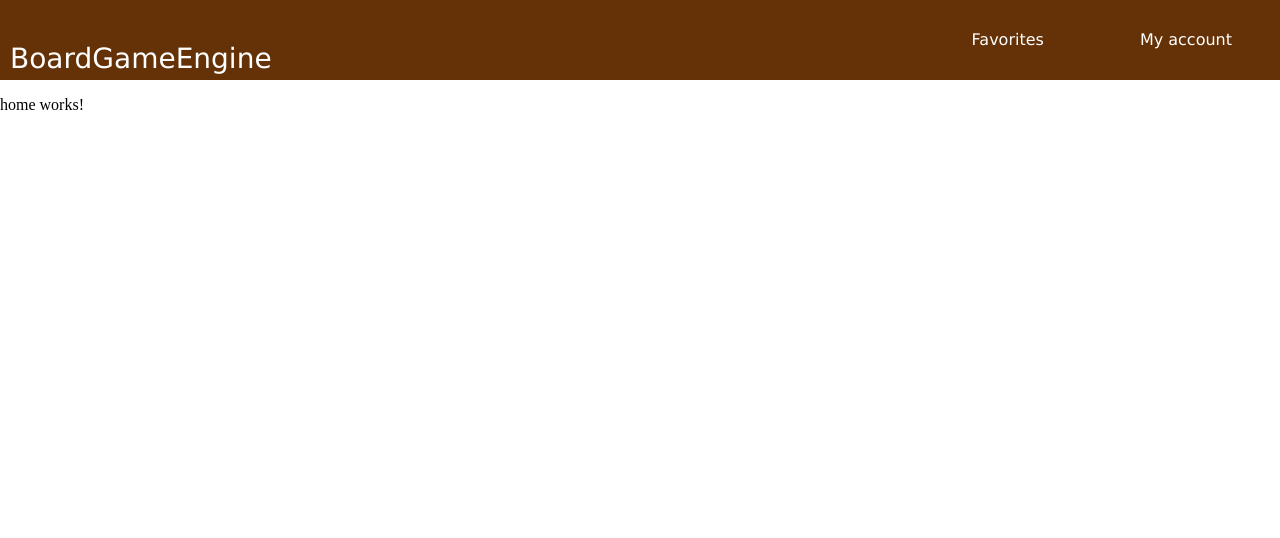
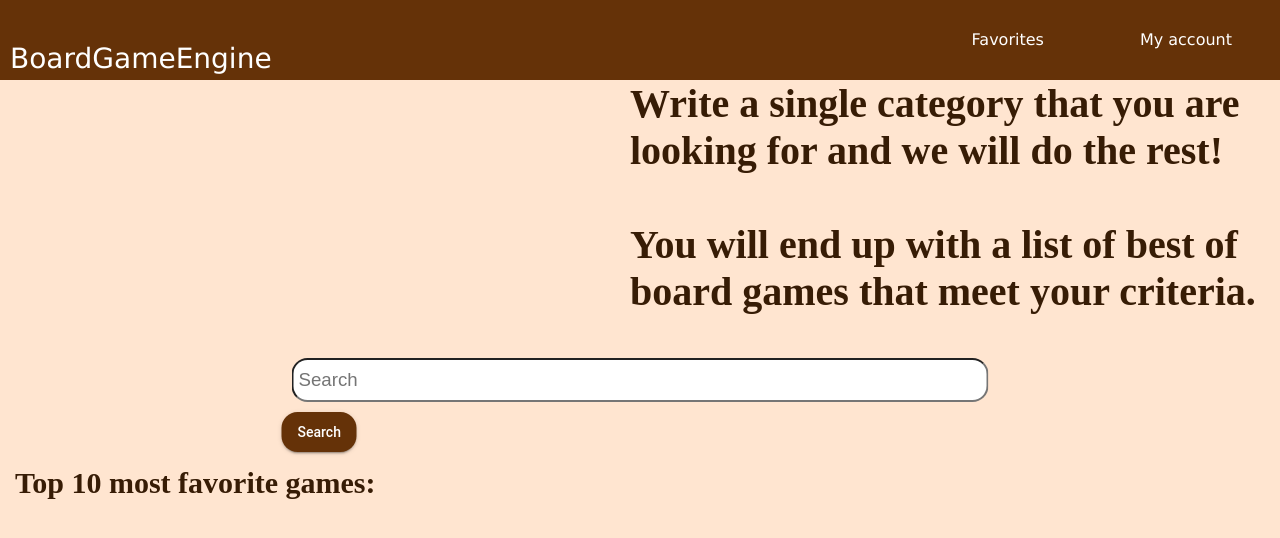
Before and after one commit to pvlv11/BoardGameEngine, an Angular app in the folder BoardGameFrontend/: page /home in a window 1280 px wide. Shown: the top 538 px of the page. Built offline with nearby package versions, Linux system fonts and the light colour scheme.

Commit message:
home page

```diff
--- a/BoardGameFrontend/src/app/app.module.ts
+++ b/BoardGameFrontend/src/app/app.module.ts
@@ -9,6 +9,7 @@ import { MyAccountComponent } from './my-account/my-account.component';
 import { HomeComponent } from './home/home.component';
 import { CommonModule } from '@angular/common';
 import { LayoutModule } from '@angular/cdk/layout';
+import { MaterialModule } from './material-module';
 
 @NgModule({
   declarations: [
@@ -23,7 +24,8 @@ import { LayoutModule } from '@angular/cdk/layout';
     HttpClientModule,
     RouterModule,
     CommonModule,
-    LayoutModule
+    LayoutModule,
+    MaterialModule
   ],
   providers: [],
   bootstrap: [AppComponent]
--- a/BoardGameFrontend/src/app/favorites/favorites.component.html
+++ b/BoardGameFrontend/src/app/favorites/favorites.component.html
@@ -1 +1 @@
-<p>favorites works!</p>
+<p>Favorites works</p>
--- a/BoardGameFrontend/src/app/home/home.component.html
+++ b/BoardGameFrontend/src/app/home/home.component.html
@@ -1 +1,17 @@
-<p>home works!</p>
+<body>
+    <div class = "description">
+        Write a single category that you are looking for and we will do the rest! <br><br>
+        You will end up with a list of best of board games that meet your criteria.
+    </div>
+
+
+    <div class="search">
+        <input placeholder="Search" size="60">
+        <button mat-raised-button>Search</button>
+    </div>
+
+    <div class="favorites">
+        Top 10 most favorite games:
+
+    </div>
+</body>
--- a/BoardGameFrontend/src/app/home/home.component.scss
+++ b/BoardGameFrontend/src/app/home/home.component.scss
@@ -0,0 +1,50 @@
+$background: #FFE5D0;
+$text-color: #371C05;
+
+body {
+    background-color: $background;
+}
+
+.description {
+    font-size: 40px;
+    color: $text-color;
+    width: 50%;
+    float: right;
+    margin-right: 10px;
+    text-justify: auto;
+    position: relative;
+    font-weight: bold;
+}
+
+
+.search {
+    position: absolute;
+    left: 50%;
+    top: 50%;
+    transform: translate(-50%, -50%);
+}
+
+button {
+    background-color: #653208;
+    color: white;
+    border-radius: 16px;
+    height: 40px;
+}
+
+input {
+    background-color: white;
+    border-radius: 16px;
+    height: 30px;
+    font-size: 14pt;
+    margin: 10px;
+    padding: 5px;
+}
+
+.favorites {
+    position: absolute;
+    bottom: 300px;
+    left: 15px;
+    font-size: 30px;
+    color: $text-color;
+    font-weight: bold;
+}
--- a/BoardGameFrontend/src/styles.scss
+++ b/BoardGameFrontend/src/styles.scss
@@ -1,4 +1,6 @@
 /* You can add global styles to this file, and also import other style files */
+@import "../node_modules/@angular/material/prebuilt-themes/deeppurple-amber.css";
+
 html, body {
     margin: 0;
     height: 100%;
```
Also changed, not shown: BoardGameFrontend/src/app/material-module.ts (+10 -2 lines).
